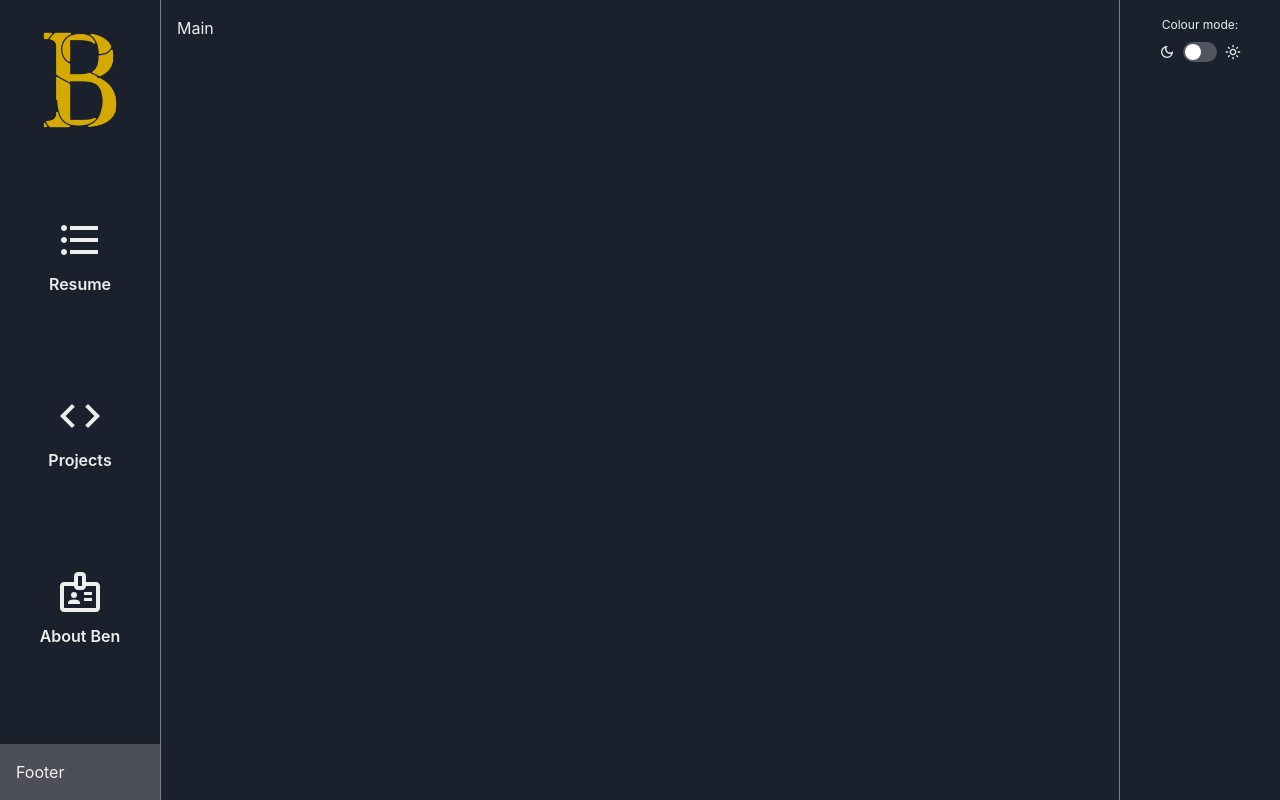
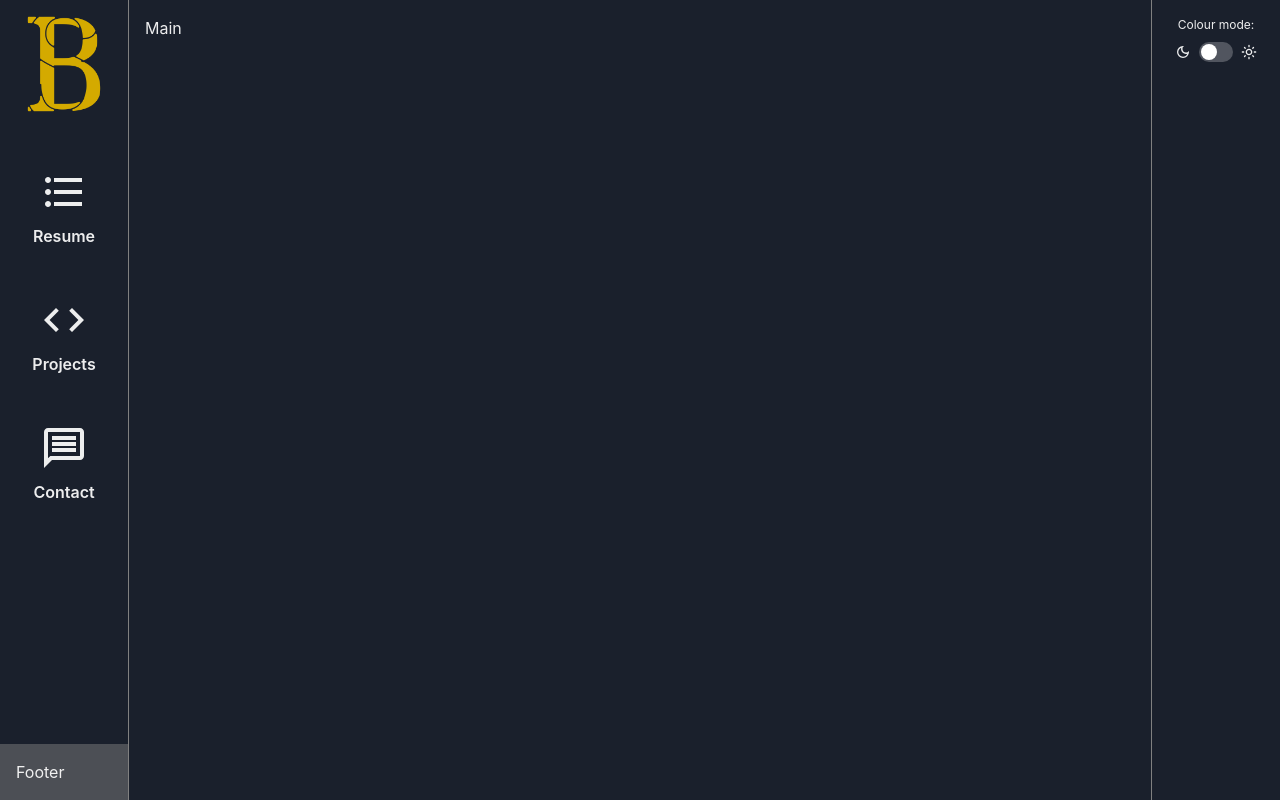
Before and after one commit to CosmicStresshead/BScom, a React (Vite) app: page / in a window 1280 px wide. Built offline with nearby package versions, Linux system fonts and the light colour scheme.

Commit message:
Resize sidebars and make logo link to home

```diff
--- a/src/App.tsx
+++ b/src/App.tsx
@@ -17,7 +17,7 @@ function App() {
       }}
       templateColumns={{
         base: "1fr",
-        lg: "10rem 1fr 10rem"
+        lg: "8rem 1fr 8rem"
       }}
       >
     <Show above="lg">
--- a/src/components/NavBar.tsx
+++ b/src/components/NavBar.tsx
@@ -1,5 +1,5 @@
-import { Image, VStack, Stack, Icon } from '@chakra-ui/react';
-import { MdOutlineBadge, MdFormatListBulleted, MdCode } from 'react-icons/md'
+import { Image, VStack, Stack, Icon, Link } from '@chakra-ui/react';
+import { MdOutlineMessage, MdFormatListBulleted, MdCode } from 'react-icons/md'
 import logo from '../assets/BSlogo.webp';
 import NavItem from './NavItem';
 
@@ -10,13 +10,15 @@ interface Props {
 const NavBar = ({orientation}: Props) => {
   return (
     <>
-    <VStack>
-      <Image src={logo} boxSize={"10rem"} padding="2rem" />
+    <VStack alignItems="center" justifyItems="center" gap="0" padding="0" margin="0">
+      <Link href="/">
+      <Image src={logo} boxSize={"8rem"} padding="1rem" alt="BenSmylie.com" title="BenSmylie.com"/>
+      </Link>
     </VStack>
-    <Stack direction={orientation} width="100%" alignItems="center" justifyContent="center" padding={"1rem"} gap="1rem">
+    <Stack direction={orientation} width="100%" alignItems="center" justifyContent="center" padding={"1rem"} gap="0rem">
       <NavItem url="#" text="Resume" icon={MdFormatListBulleted} />
       <NavItem url="#" text="Projects" icon={MdCode} />
-      <NavItem url="#" text="About Ben" icon={MdOutlineBadge} />
+      <NavItem url="#" text="Contact" icon={MdOutlineMessage} />
     </Stack>
     </>
   )
--- a/src/components/NavItem.tsx
+++ b/src/components/NavItem.tsx
@@ -10,7 +10,7 @@ interface Props {
 const NavItem = ({ url, text, icon }: Props) => {
   return (
     <Link className="nav-item" href={url}>
-      <VStack boxSize="10rem" justifyContent="center" alignContent="center">
+      <VStack boxSize="8rem" justifyContent="center" alignContent="center">
         <Icon className="nav-item-icon" as={icon} boxSize="3rem" />
         <Text className="nav-text">{text}</Text>
       </VStack>
```
